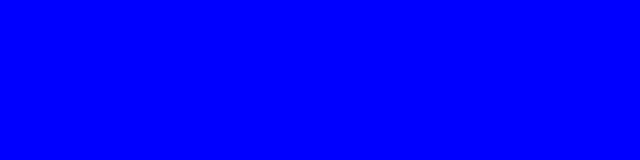
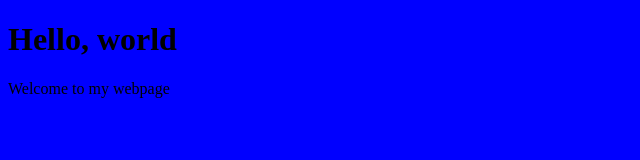
Before and after one commit to Lehenacp/SiteWebdemo, a plain HTML site: page index.html in a window 1280 px wide. Shown: the whole page, without its empty margins (0-640 px from the left). Drawn offline with Linux system fonts and the light colour scheme.

Commit message:
Ajoute un titre et un paragraphe de bienvenue

```diff
--- a/index.html
+++ b/index.html
@@ -7,6 +7,8 @@
     <title>Exemple de code</title>
 </head>
 <body>
+    <h1> Hello, world</h1>
+    <p>Welcome to my webpage</p>
 
 </body>
 </html>
```
